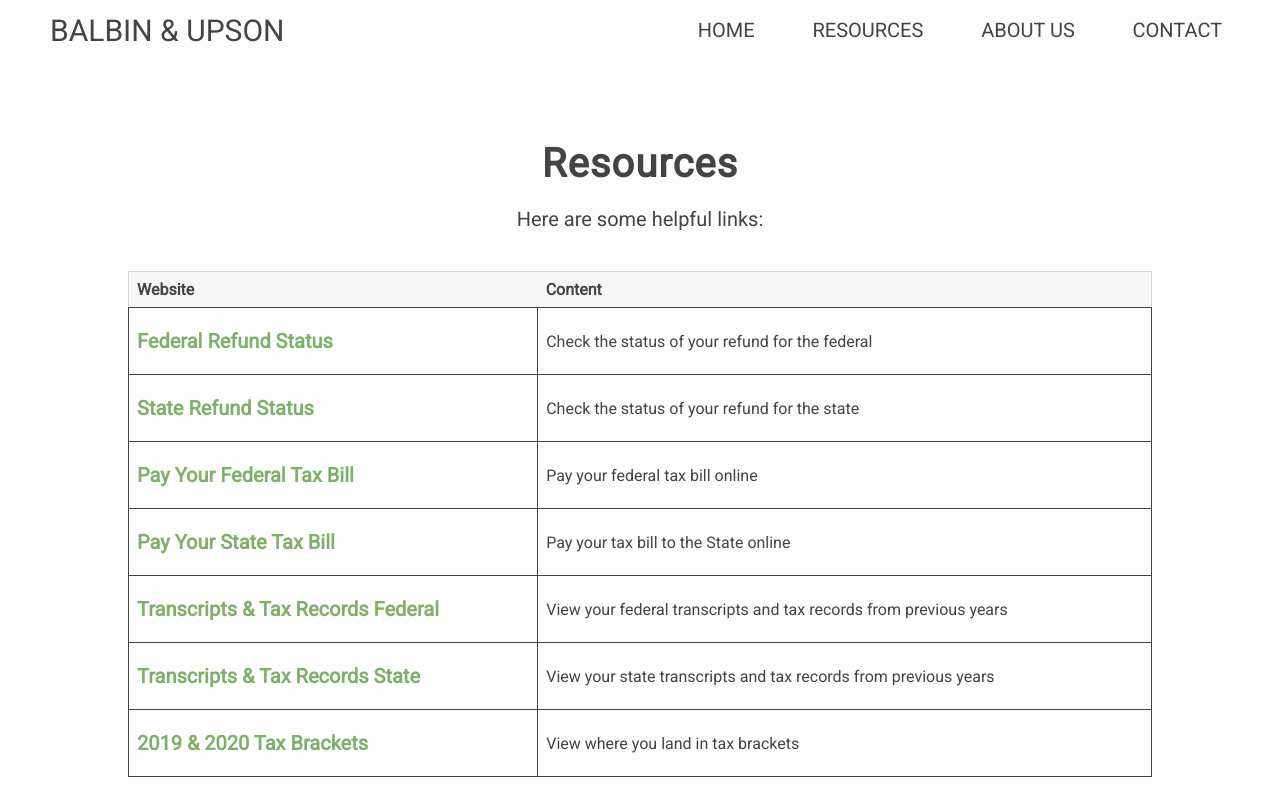
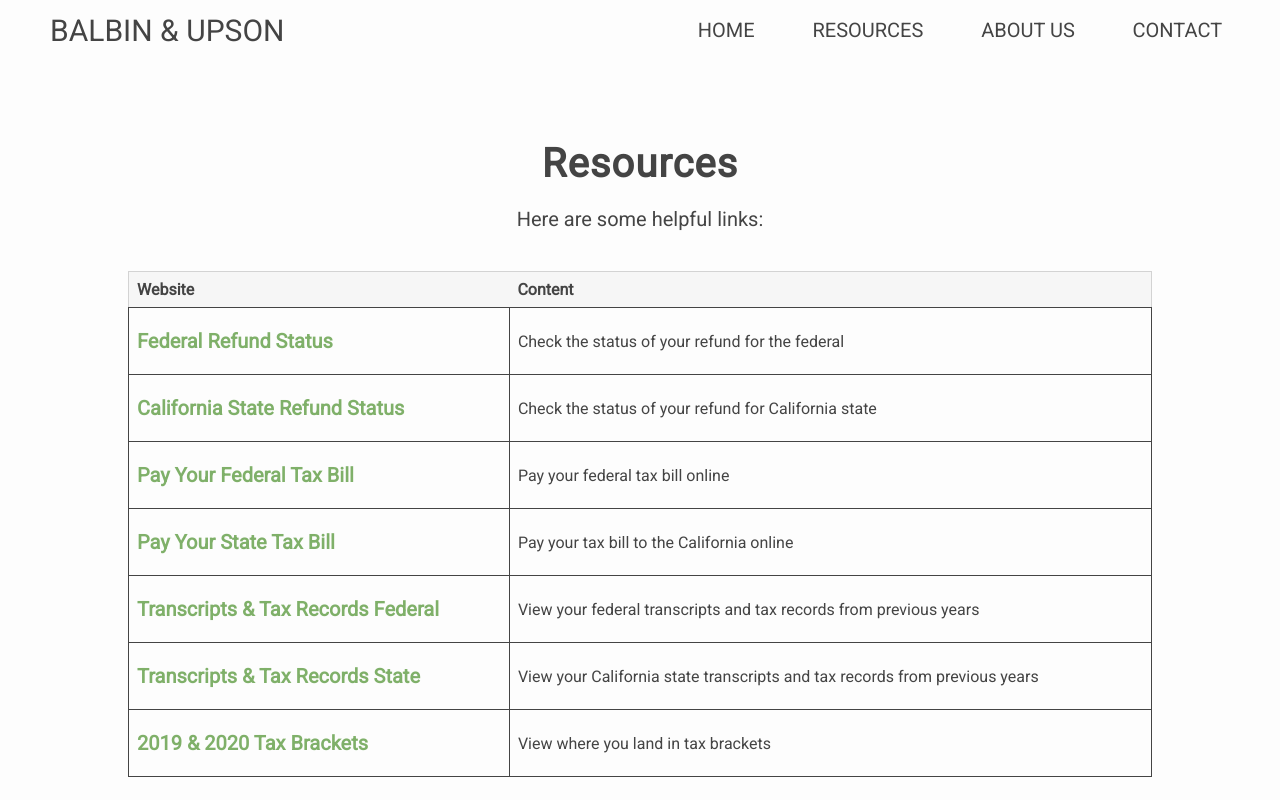
Before and after one commit to kevinphanle/Balbin-and-Upson, a React (Create React App) app: page /resources in a window 1280 px wide. Shown: the top 800 px of the page. Built offline with nearby package versions, Linux system fonts and the light colour scheme.

Commit message:
changed resource list to california

```diff
--- a/src/components/resources/resouce_list.js
+++ b/src/components/resources/resouce_list.js
@@ -6,10 +6,10 @@ let list = [
     "description": "Check the status of your refund for the federal"
   },
   {
-    "name": "State Refund Status",
+    "name": "California State Refund Status",
     "source": "https://www.ftb.ca.gov/refund/index.asp",
     "type": "state",
-    "description": "Check the status of your refund for the state"
+    "description": "Check the status of your refund for California state"
   },
   {
     "name": "Pay Your Federal Tax Bill",
@@ -21,7 +21,7 @@ let list = [
     "name": "Pay Your State Tax Bill",
     "source": "https://www.ftb.ca.gov/pay/index.html",
     "type": "state",
-    "description": "Pay your tax bill to the State online"
+    "description": "Pay your tax bill to the California online"
   },
   {
     "name": "Transcripts & Tax Records Federal",
@@ -33,7 +33,7 @@ let list = [
     "name": "Transcripts & Tax Records State",
     "source": "https://www.ftb.ca.gov/myftb/create-an-account.html",
     "type": "state",
-    "description": "View your state transcripts and tax records from previous years"
+    "description": "View your California state transcripts and tax records from previous years"
   },
   {
     "name": "2019 & 2020 Tax Brackets",
```
